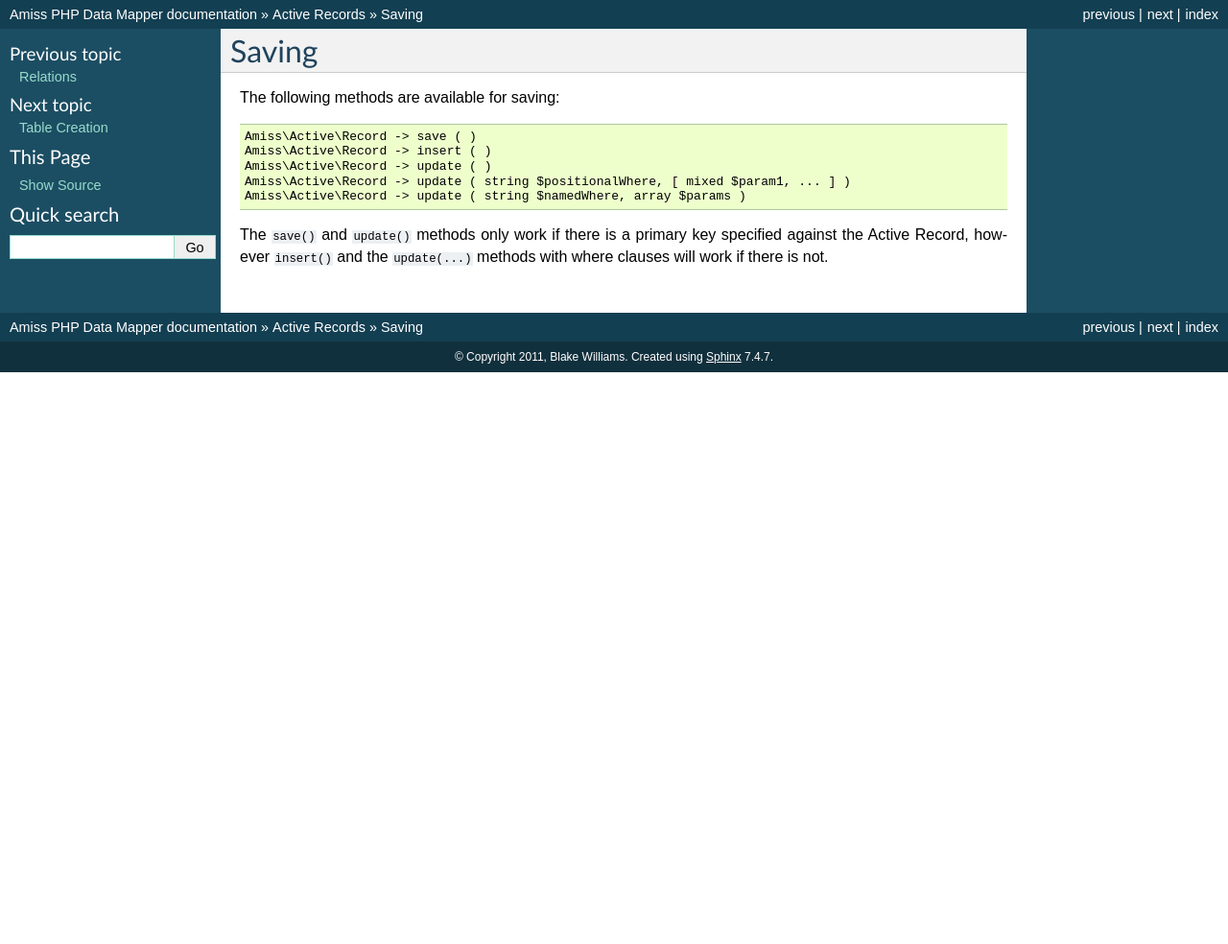
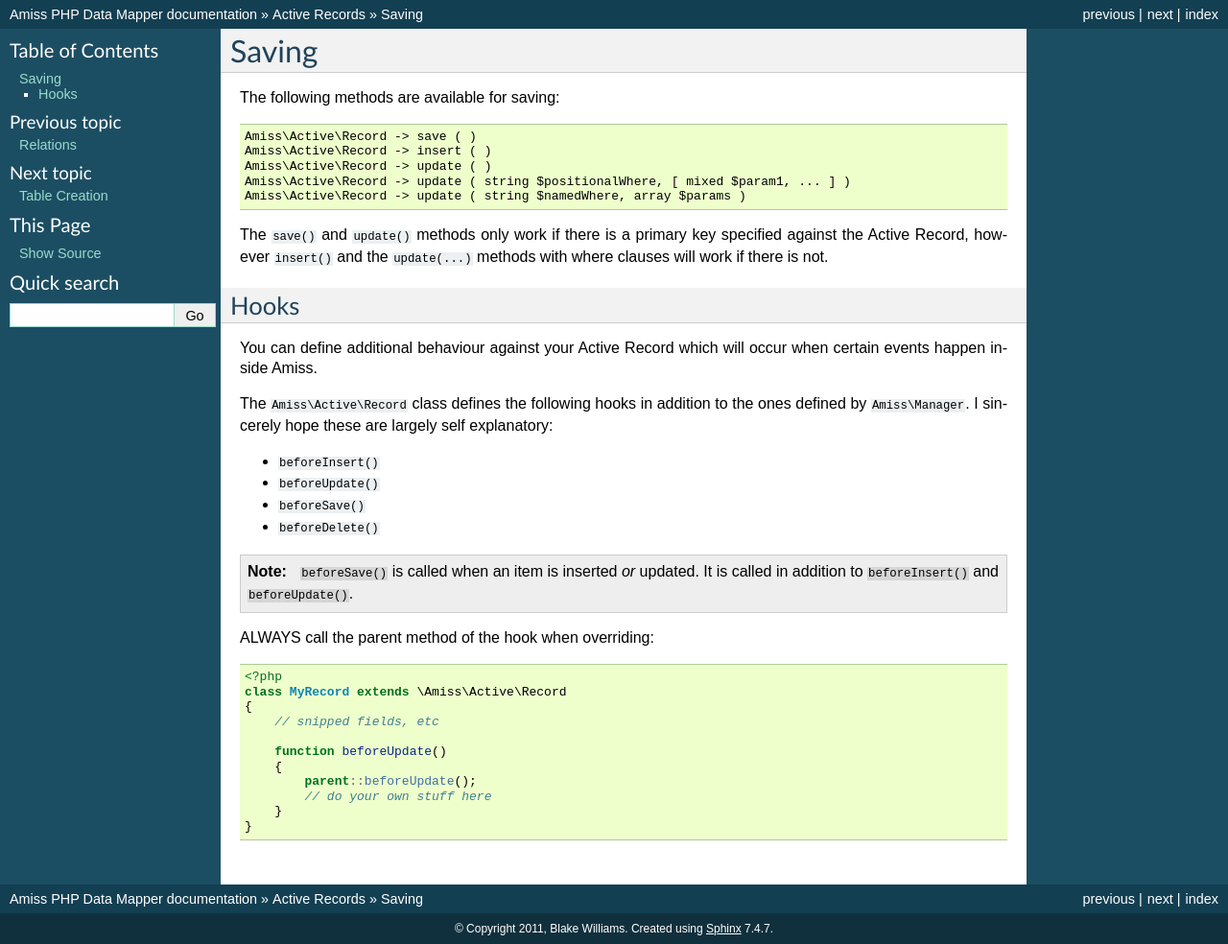
Before and after one commit to shabbyrobe/amiss, a Sphinx documentation site: the page built from doc/active/saving.rst, in a window 1280 px wide. Shown: the whole page at 96% size. Built offline with Sphinx 7.4.7, drawn with Linux system fonts in a browser that asks for light colours; before the commit the page ends 900 px from its top, so only the background shows below that.

Commit message:
updated version added hooks documentation fixed cli documentation added fabfile to sync docs and build with website

```diff
--- a/doc/active/saving.rst
+++ b/doc/active/saving.rst
@@ -10,3 +10,34 @@ The following methods are available for saving::
     Amiss\Active\Record -> update ( string $namedWhere, array $params )
 
 The ``save()`` and ``update()`` methods only work if there is a primary key specified against the Active Record, however ``insert()`` and the ``update(...)`` methods with where clauses will work if there is not.
+
+
+Hooks
+-----
+
+You can define additional behaviour against your Active Record which will occur when certain events happen inside Amiss.
+
+The ``Amiss\Active\Record`` class defines the following hooks in addition to the ones defined by ``Amiss\Manager``. I sincerely hope these are largely self explanatory:
+
+* ``beforeInsert()``
+* ``beforeUpdate()``
+* ``beforeSave()``
+* ``beforeDelete()``
+
+.. note:: ``beforeSave()`` is called when an item is inserted *or* updated. It is called in addition to ``beforeInsert()`` and ``beforeUpdate()``.
+
+ALWAYS call the parent method of the hook when overriding:
+
+.. code-block:: php
+
+    <?php
+    class MyRecord extends \Amiss\Active\Record
+    {
+        // snipped fields, etc
+
+        function beforeUpdate()
+        {
+            parent::beforeUpdate();
+            // do your own stuff here
+        }
+    }
```
Also changed, not shown: doc/active/schema.rst (+7 -6 lines), 2 other files.
